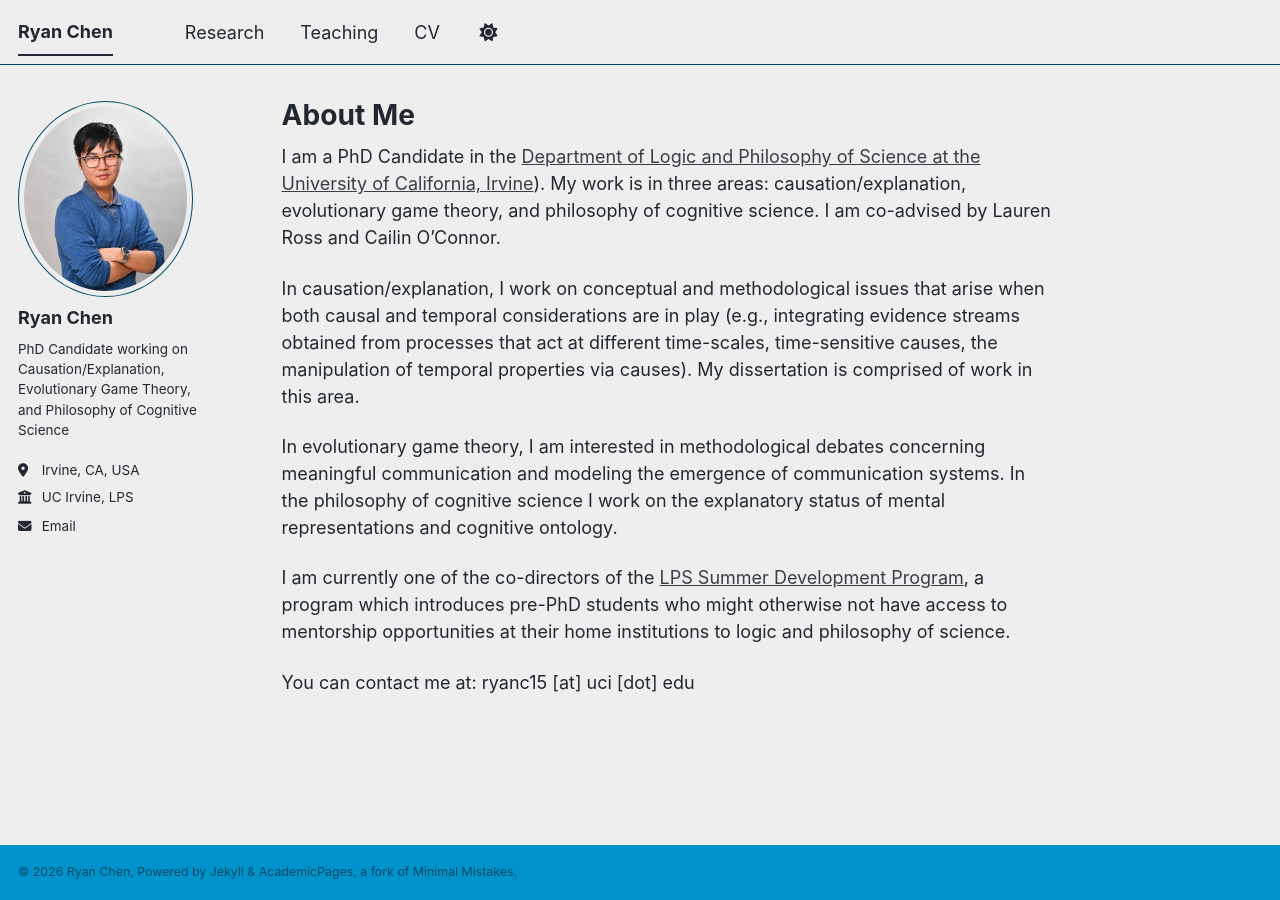
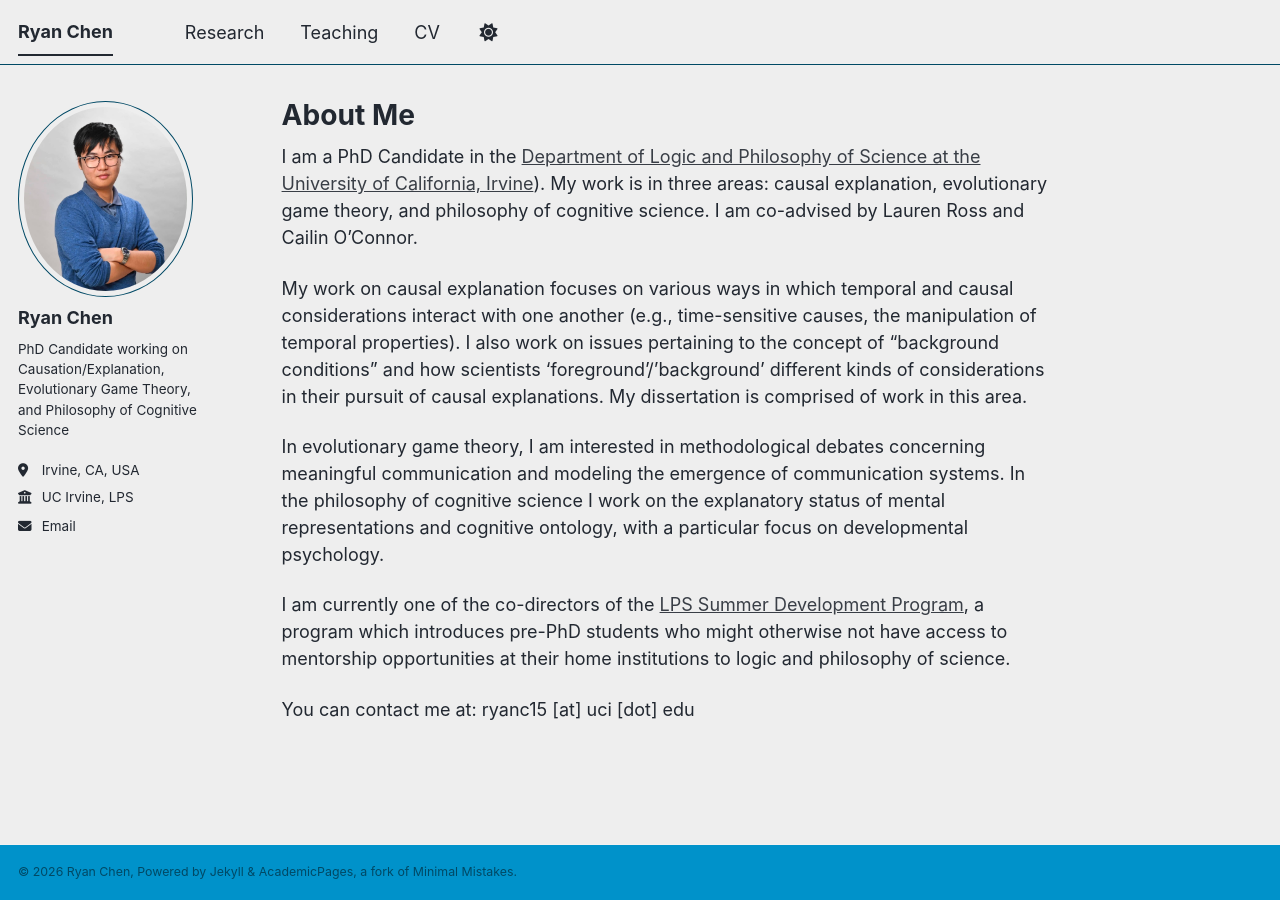
Before and after one commit to RyanChenPhil/RyanChenPhil.github.io, a Jekyll site: the page built from _pages/about.md, in a window 1280 px wide. Built offline with Jekyll 4.4.1, drawn with Linux system fonts in a browser that asks for light colours; a script bundle is joined from its source files by our own code; library files that are not in the unit come from our copies.

Commit message:
Update about.md

```diff
--- a/_pages/about.md
+++ b/_pages/about.md
@@ -7,11 +7,11 @@ redirect_from:
   - /about.html
 ---
 
-I am a PhD Candidate in the [Department of Logic and Philosophy of Science at the University of California, Irvine](https://www.lps.uci.edu/)). My work is in three areas: causation/explanation, evolutionary game theory, and philosophy of cognitive science. I am co-advised by Lauren Ross and Cailin O'Connor.
+I am a PhD Candidate in the [Department of Logic and Philosophy of Science at the University of California, Irvine](https://www.lps.uci.edu/)). My work is in three areas: causal explanation, evolutionary game theory, and philosophy of cognitive science. I am co-advised by Lauren Ross and Cailin O'Connor.
 
-In causation/explanation, I work on conceptual and methodological issues that arise when both causal and temporal considerations are in play (e.g., integrating evidence streams obtained from processes that act at different time-scales, time-sensitive causes, the manipulation of temporal properties via causes). My dissertation is comprised of work in this area.
+My work on causal explanation focuses on various ways in which temporal and causal considerations interact with one another (e.g., time-sensitive causes, the manipulation of temporal properties). I also work on issues pertaining to the concept of "background conditions" and how scientists 'foreground'/'background' different kinds of considerations in their pursuit of causal explanations. My dissertation is comprised of work in this area.
 
-In evolutionary game theory, I am interested in methodological debates concerning meaningful communication and modeling the emergence of communication systems. In the philosophy of cognitive science I work on the explanatory status of mental representations and cognitive ontology.
+In evolutionary game theory, I am interested in methodological debates concerning meaningful communication and modeling the emergence of communication systems. In the philosophy of cognitive science I work on the explanatory status of mental representations and cognitive ontology, with a particular focus on developmental psychology.
 
 I am currently one of the co-directors of the [LPS Summer Development Program](https://lpssdp.com/), a program which introduces pre-PhD students who might otherwise not have access to mentorship opportunities at their home institutions to logic and philosophy of science.
 
```
